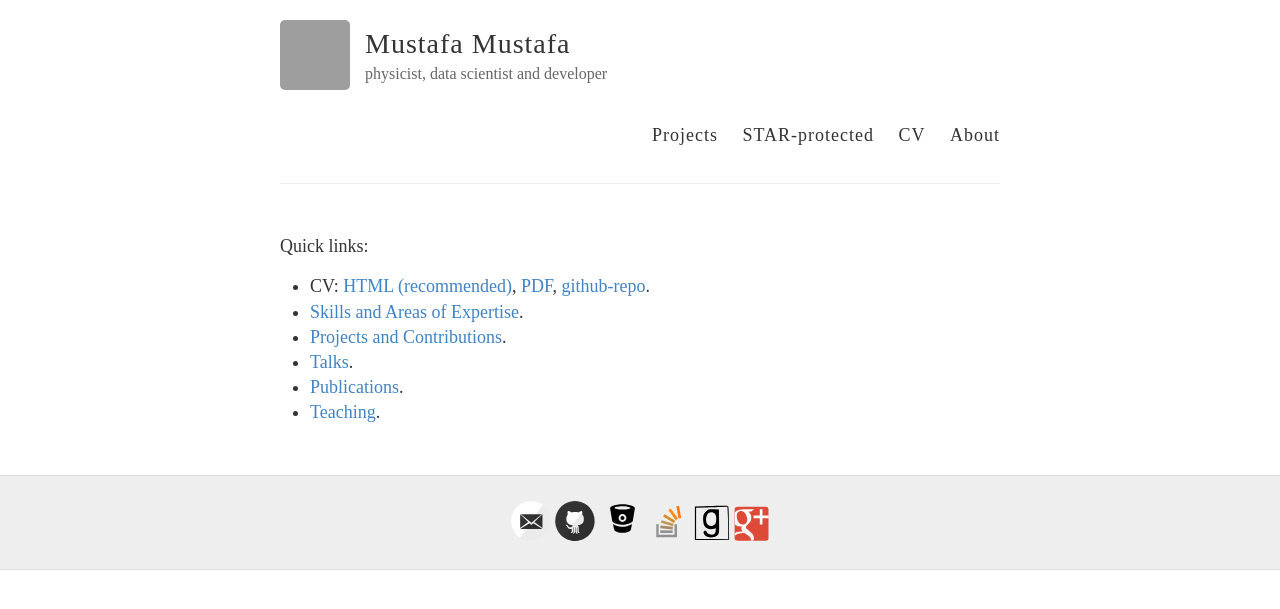
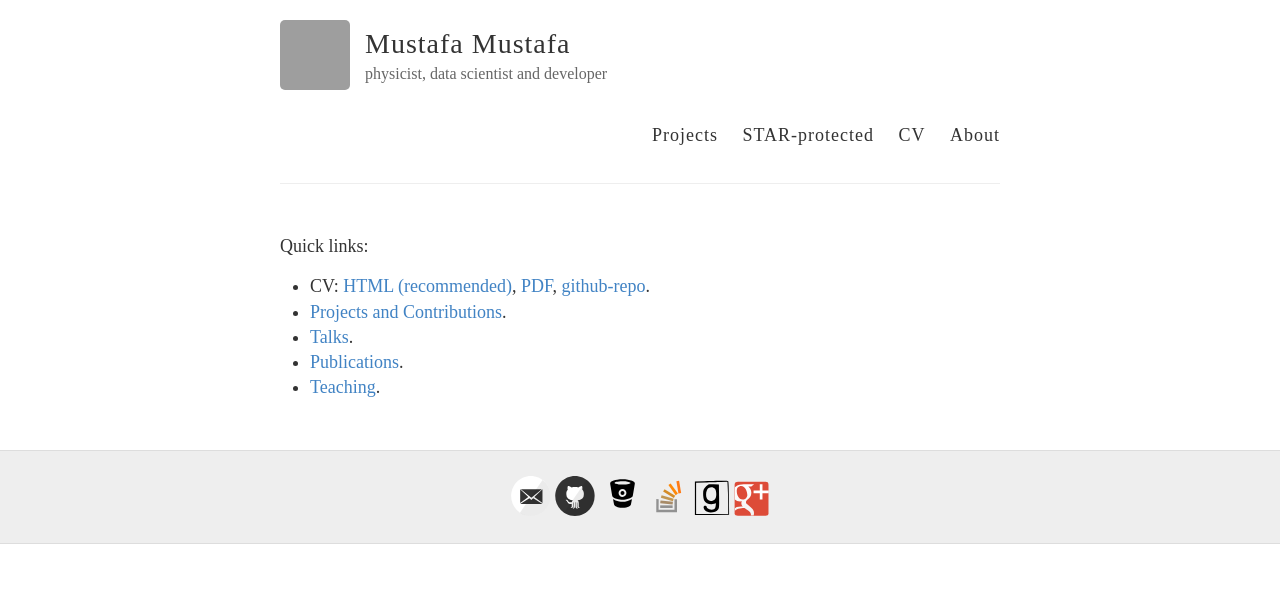
Before and after one commit to MustafaMustafa/MustafaMustafa.github.io, a Jekyll site: the page built from resume/index.md, in a window 1280 px wide. Shown: the top 609 px of the page. Built offline with Jekyll 4.4.1, drawn with Linux system fonts in a browser that asks for light colours; grey boxes are pictures that could not be loaded.

Commit message:
Remove skills section

```diff
--- a/resume/index.md
+++ b/resume/index.md
@@ -7,7 +7,7 @@ permalink: /resume/
 Quick links:
 <!-- - Resume: [HTML (recommended)](resume.html), [PDF](mustafa_mustafa_resume.pdf), [github-repo](https://github.com/MustafaMustafa/curriculum_vitae).  -->
 - CV: [HTML (recommended)](cv.html), [PDF](mustafa_mustafa_cv.pdf), [github-repo](https://github.com/MustafaMustafa/curriculum_vitae).
-- [Skills and Areas of Expertise](cv.html#skills-and-areas-of-expertise).
+<!-- - [Skills and Areas of Expertise](cv.html#skills-and-areas-of-expertise).  -->
 - [Projects and Contributions](cv.html#projects-and-contributions).
 - [Talks](cv.html#talks).
 - [Publications](cv.html#publications).
```
